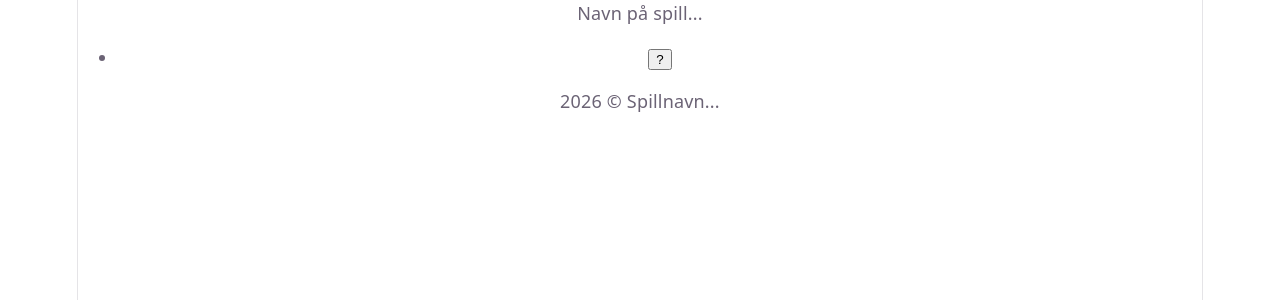
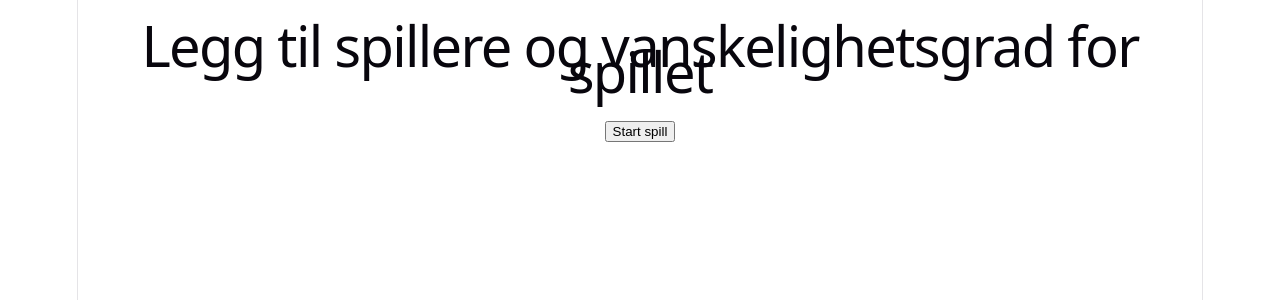
Before and after one commit to victortonneberg/UI_designprosjekt, a React (Vite) app in the folder UI_app/: page / in a window 1280 px wide. Shown: the top 300 px of the page. Built offline with nearby package versions, Linux system fonts and the light colour scheme.

Commit message:
Fjernet Routes

```diff
--- a/UI_app/src/App.jsx
+++ b/UI_app/src/App.jsx
@@ -1,16 +1,11 @@
-import Layout from "./components/Layout";
-import { BrowserRouter as Router, Routes, Route } from "react-router-dom";
-import QuestionCard from "./components/questions/QuestionCard";
+import SetupScreen from "./components/setup/SetupScreen";
+import { GameProvider } from "./context/GameProvider";
 
 function App() {
   return (
-    <Layout>
-      <Routes>
-        {/* <Route path="/" element={<Home />} />  ikke det vi skal ha */}
-        {/* <Route path="/about" element={<About />} /> */}
-        <Route path="/question" element={<QuestionCard />} />
-      </Routes>
-    </Layout>
+    <GameProvider>
+      <SetupScreen />
+    </GameProvider>
   );
 }
 export default App;
```
Also changed, not shown: UI_app/src/components/setup/SetupScreen.jsx (+7 -7 lines).
